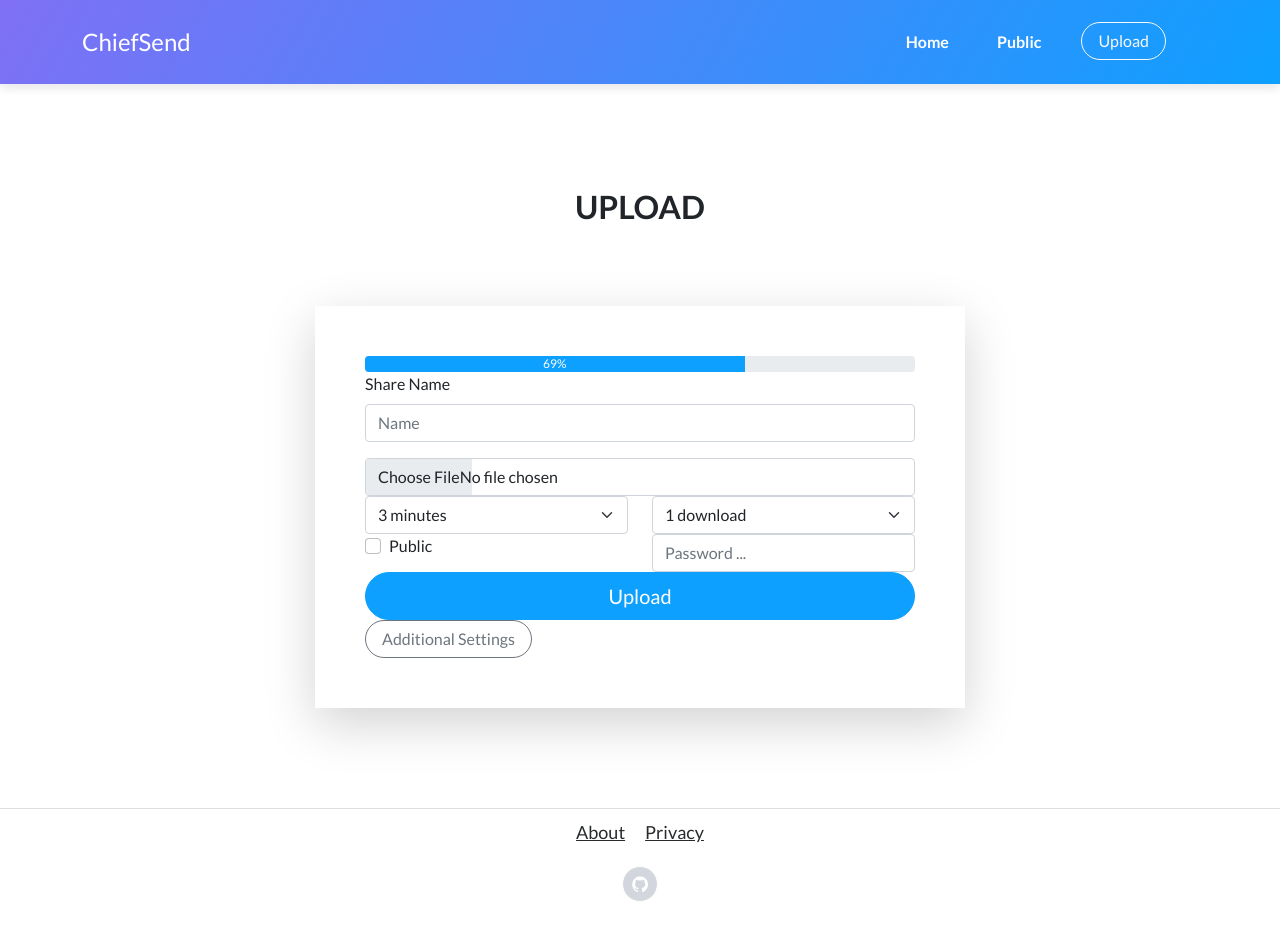
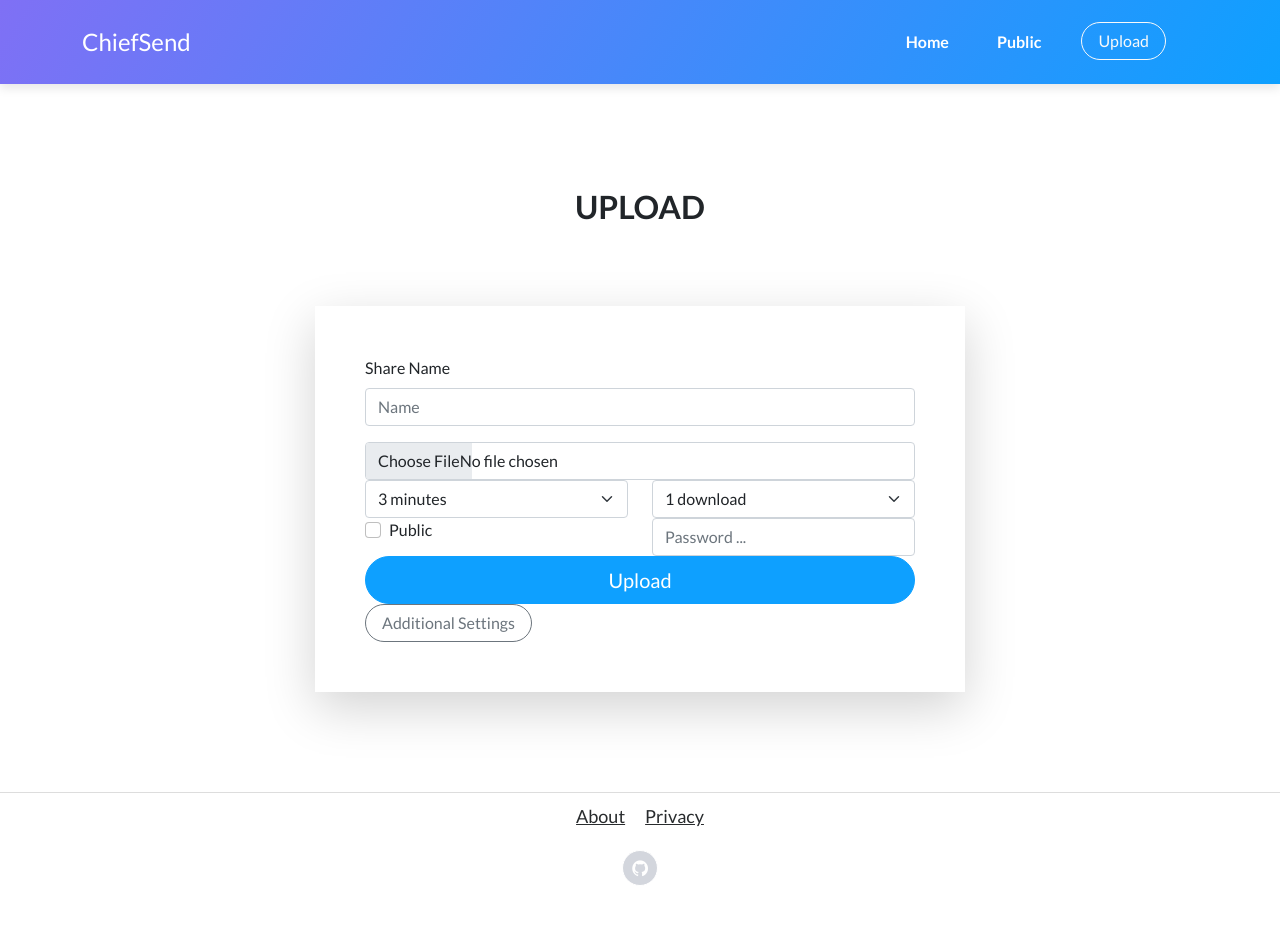
Before and after one commit to chiefsend/web-vue, a Vue app: page /upload in a window 1280 px wide. Built offline with nearby package versions, Linux system fonts and the light colour scheme; the HTML template or start-up script is replaced by a standard one.

Commit message:
Some tests

```diff
--- a/src/views/Upload.vue
+++ b/src/views/Upload.vue
@@ -6,8 +6,10 @@
           <h2>Upload</h2>
         </div>
         <form class="shadow-lg">
-          <div class="progress">
-            <div class="progress-bar bg-primary progress-bar-animated" aria-valuenow="69" aria-valuemin="0" aria-valuemax="100" style="width: 69%;">69%</div>
+          <div class="progress" v-if="uploadProgress > 0">
+            <div class="progress-bar bg-primary progress-bar-animated" v-bind:aria-valuenow="uploadProgress"
+              aria-valuemin="0" aria-valuemax="100" v-bind:style="'width: ' + uploadProgress + '%;'">
+              {{ uploadProgress }}%</div>
           </div>
           <div class="row">
             <div class="col">
@@ -55,8 +57,9 @@
           <div class="row">
             <div class="col">
               <div>
-                <button class="btn btn-outline-secondary" data-bs-toggle="collapse" aria-expanded="false" aria-controls="settings" data-bs-target="#settings" type="button">Additional Settings</button>
-                <div class="collapse" id="settings">
+                <!-- <button class="btn btn-outline-secondary" data-bs-toggle="collapse" aria-expanded="false" aria-controls="settings" data-bs-target="#settings" type="button">Additional Settings</button> -->
+                <button class="btn btn-outline-secondary" type="button" v-on:click="extraCollapsed = !extraCollapsed">Additional Settings</button>
+                <div class="collapse" v-bind:class="{ show: extraCollapsed }" id="settings">
                   <span>Emails</span><button class="btn btn-outline-primary btn-sm border rounded-circle" type="button" v-on:click="addEmail()"><i class="fa fa-plus"></i></button>
                   <ul class="list-group">
                     <li class="list-group-item" v-for="(email, index) in emails" v-bind:key="index">
@@ -90,12 +93,15 @@
       downloadLimit: "1",
       isPublic: false,
       password: "",
-      emails: [""]
+      emails: [""],
+      extraCollapsed: false,
+      uploadProgress: 0
     };
   },
   methods: {
     upload: function() {
       console.log("kekw");
+      this.uploadProgress++;
     },
     addEmail: function() {
       this.emails.push("");
```
